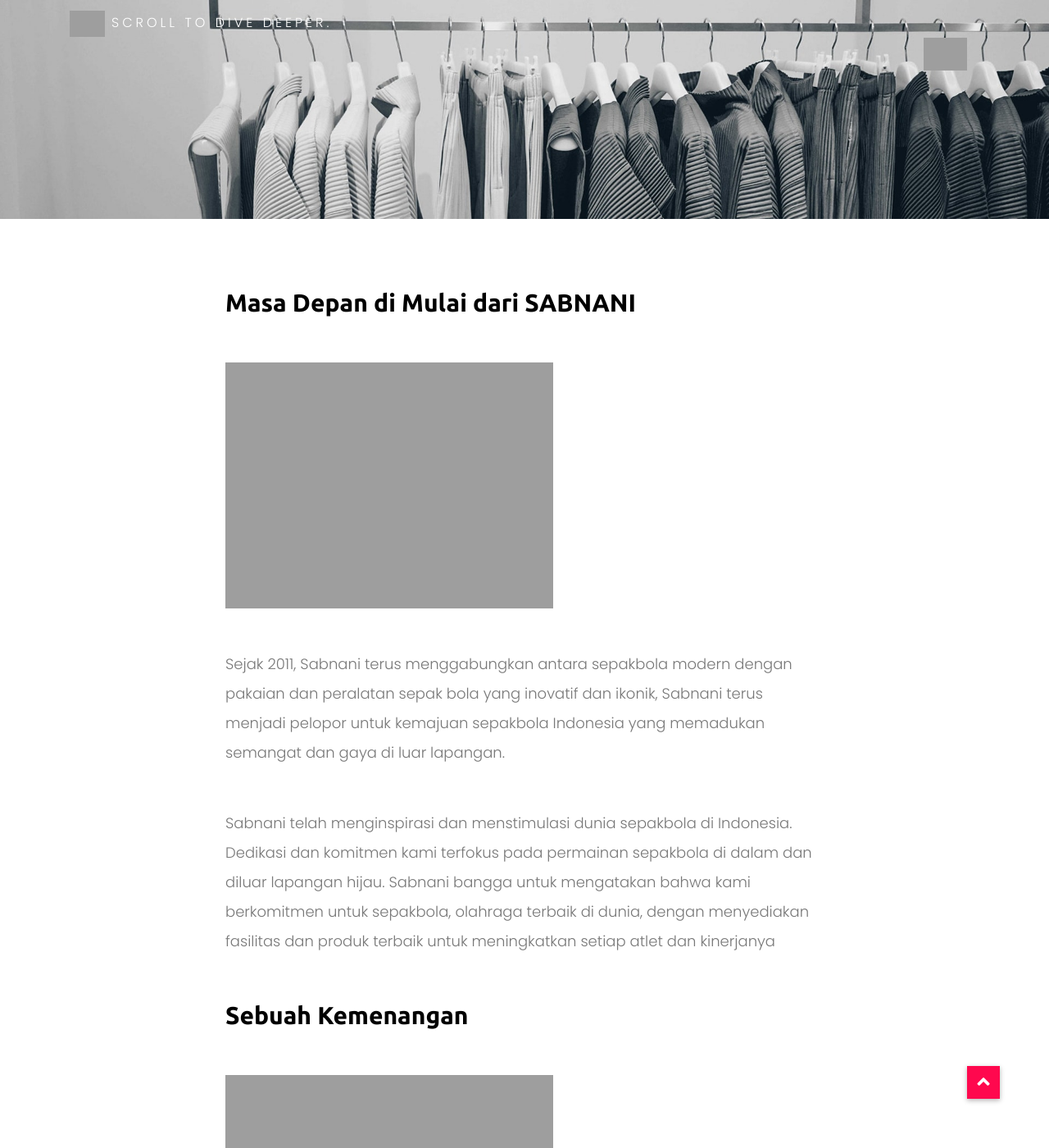
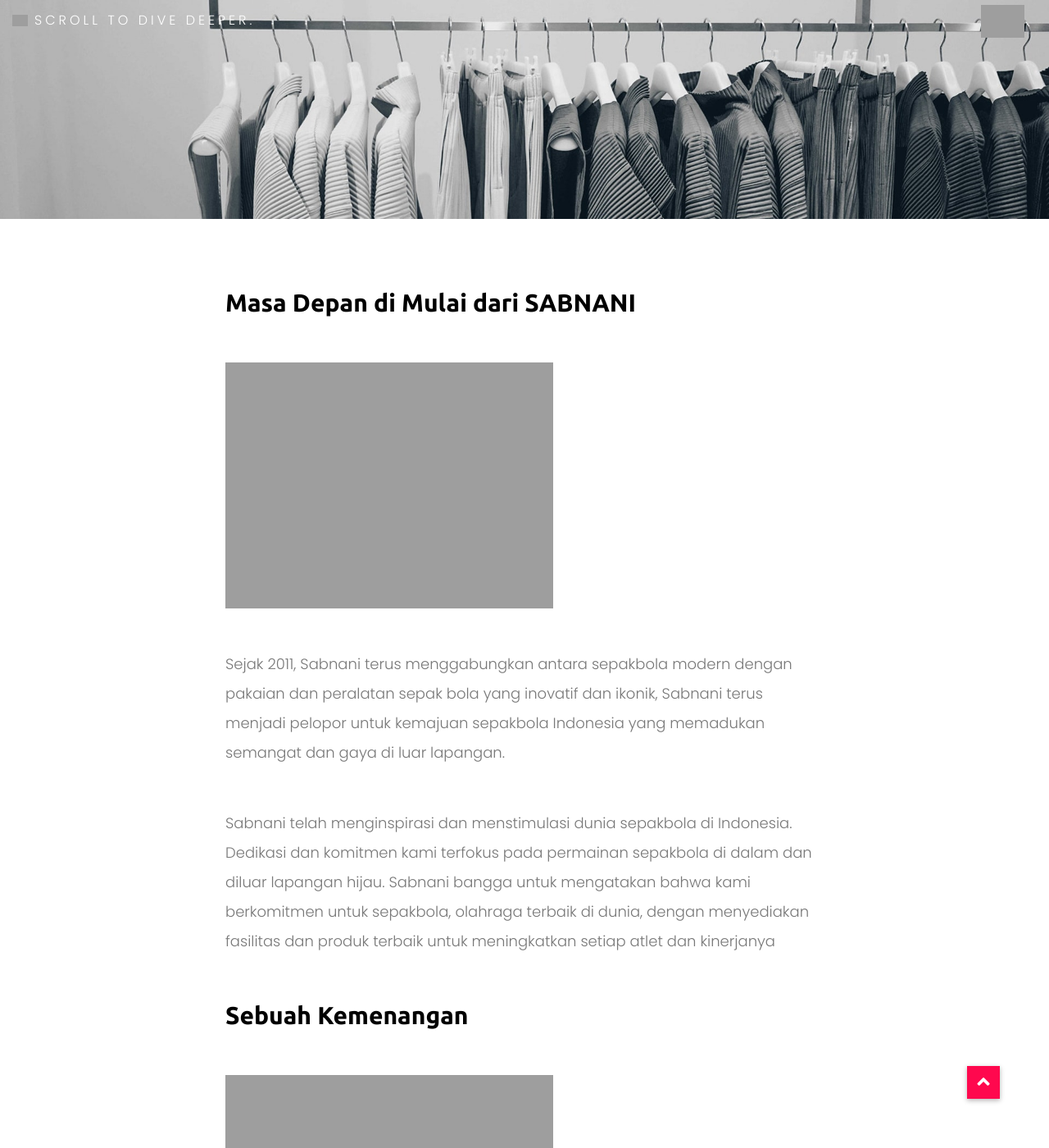
Before and after one commit to kemtol/wellspace, a Jekyll site: the page built from book.md, in a window 1280 px wide and 1400 px high. Shown: the whole window at 82% size. Built offline with Jekyll 4.4.1, drawn with Linux system fonts in a browser that asks for light colours; nearby versions of some CDN libraries; library files that are not in the unit come from our copies.

Commit message:
no message

```diff
--- a/_includes/header.html
+++ b/_includes/header.html
@@ -1,9 +1,9 @@
 <header class="header_area">
     <div class="classy-nav-container breakpoint-off d-flex align-items-center justify-content-between">
         <!-- Classy Menu -->
-        <nav class="classy-navbar container d-block" id="essenceNav">
+        <nav class="classy-navbar container-fluid d-block" id="essenceNav">
             <!-- Logo -->
-            <span class="nav-brand d-none d-sm-block" style="color:#fff;color: #fff;font-size: 16px;letter-spacing: 4px;font-weight: 100;padding-top:8px;"><img src="{{site.baseurl}}/img/core-img/circle-triangle.png" /> SCROLL TO DIVE DEEPER.</span>
+            <span class="nav-brand d-none d-sm-block float-sm-left" style="color: #fff;font-size: 16px;letter-spacing: 4px;font-weight: 100;padding-top:8px;"><img src="{{site.baseurl}}/img/core-img/circle-triangle.png" style="height: 14px;position: relative;top: -1px;" /> SCROLL TO DIVE DEEPER.</span>
             <a class="nav-brand float-lg-right" href="{{site.url}}"><img src="{{site.baseurl}}/img/core-img/logo2.png" alt=""></a>
             <!-- Navbar Toggler -->
             <div class="classy-navbar-toggler float-right">
--- a/style.scss
+++ b/style.scss
@@ -539,7 +539,7 @@
         left: 0;
         width: 100%;
         background:#003760;
-        /*box-shadow: 0 5px 30px rgba(0, 0, 0, 0.15);*/
+        box-shadow: 0 5px 30px rgba(255, 255, 255, 0.15);
 
     }
 }
```
